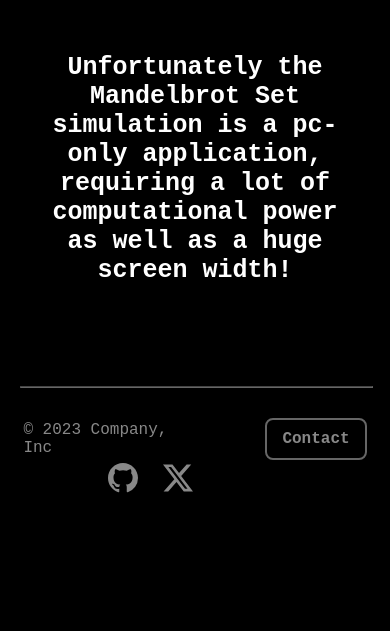
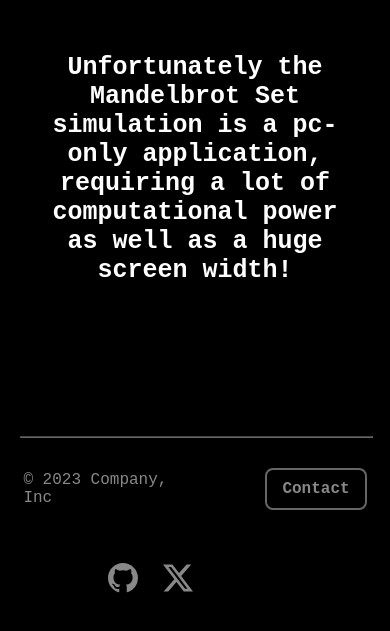
Before and after one commit to jv-schneider/MandelbrotSet, a plain HTML site: page index.html in a window 390 px wide. Shown: the part 247-878 px from the top of the page. Before the commit the page ends 844 px from the top, so only its background shows below. Drawn offline with Linux system fonts and the light colour scheme.

Commit message:
Better looking footer for small devices

```diff
--- a/style.css
+++ b/style.css
@@ -171,6 +171,7 @@ hr {
   margin: 0 6vw;
   padding: 30px 0;
   background: var(--background-color);
+  gap: 50px;
 }
 
 @media screen and (max-width: 1200px) {
@@ -205,7 +206,7 @@ hr {
   }
 
   footer {
-    padding-top: 0;
+    padding-top: 50px;
   }
 
   div#simulation {
```
